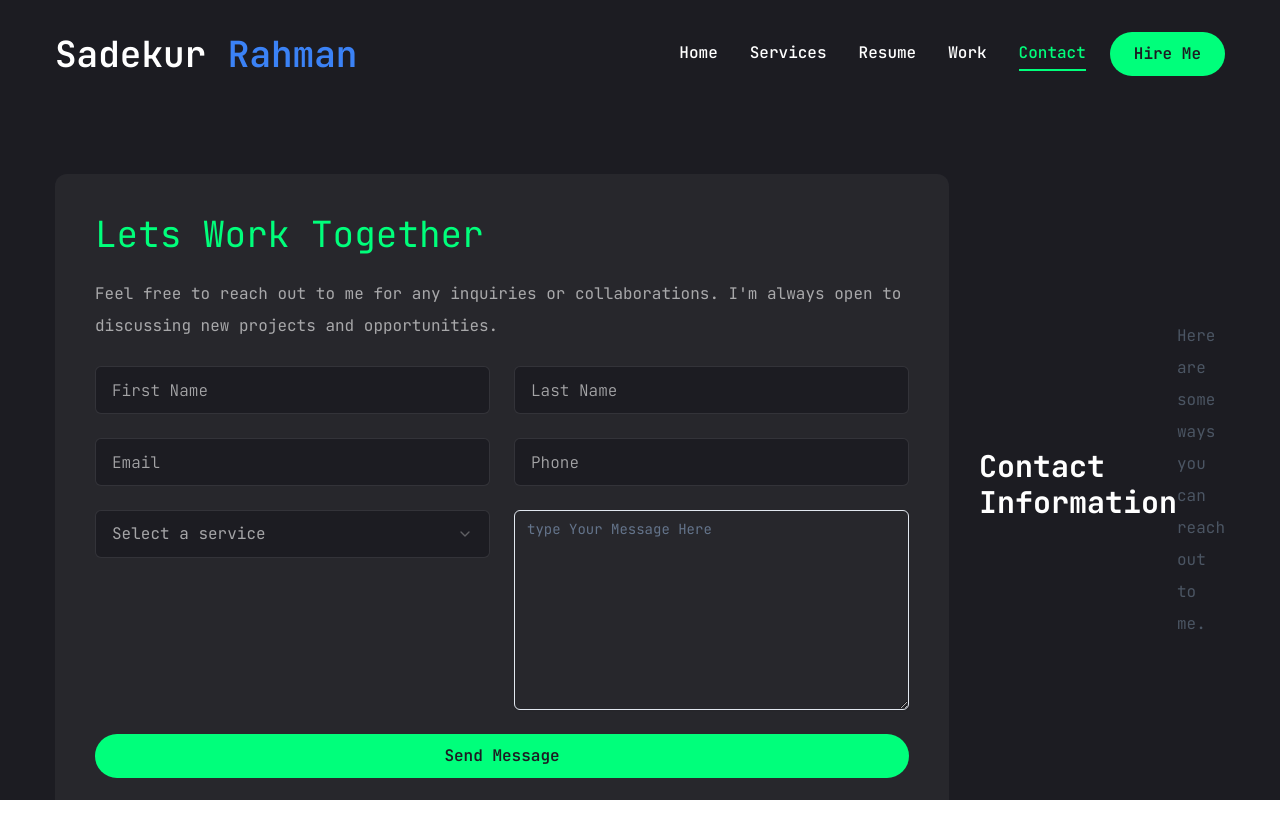
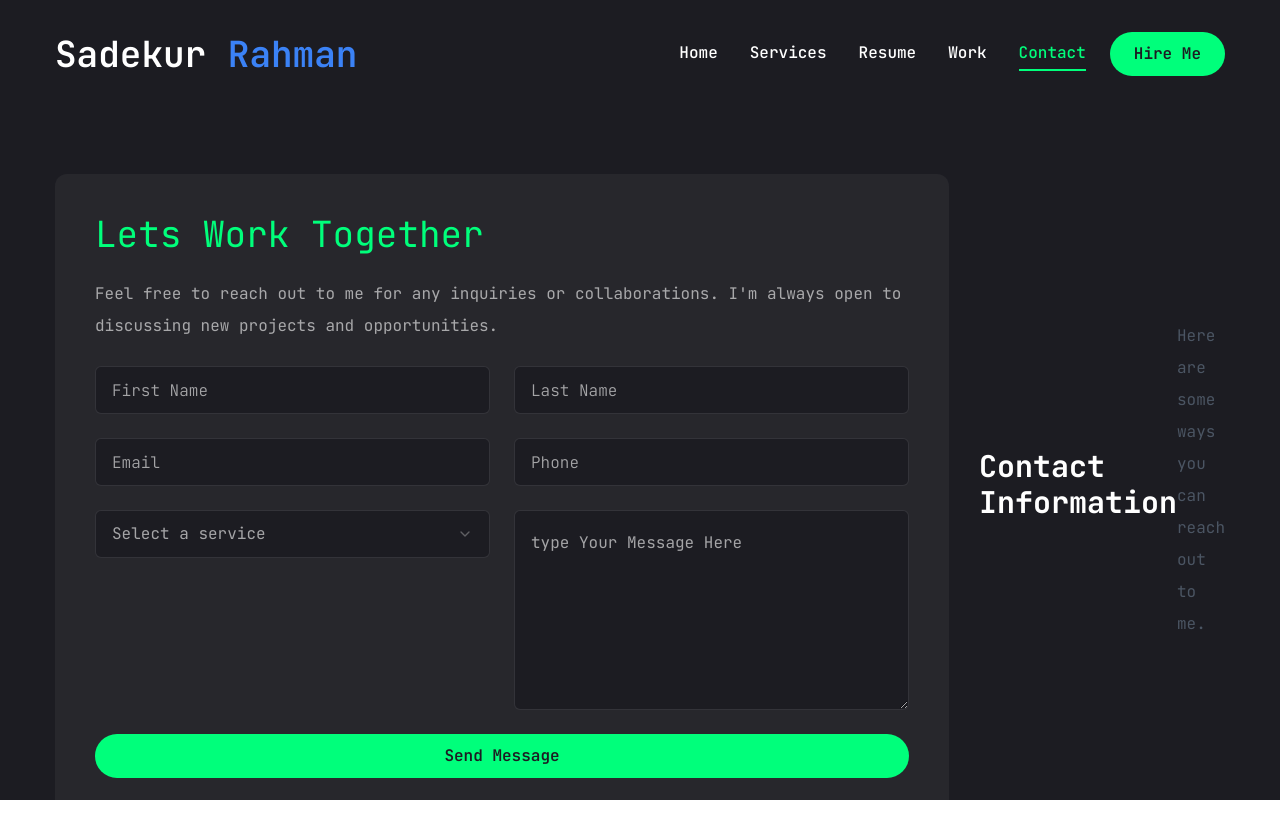
Before and after one commit to sadekur/pfs-2, a Next.js app: page /contact in a window 1280 px wide. Shown: the top 838 px of the page. Built offline with nearby package versions, Linux system fonts and the light colour scheme.

Commit message:
Update Textarea component styles for improved appearance and usability

```diff
--- a/components/ui/textarea.jsx
+++ b/components/ui/textarea.jsx
@@ -6,7 +6,7 @@ const Textarea = React.forwardRef(({ className, ...props }, ref) => {
   return (
     <textarea
       className={cn(
-        "flex min-h-[60px] w-full rounded-md border border-input bg-transparent px-3 py-2 text-base shadow-sm placeholder:text-muted-foreground focus-visible:outline-none focus-visible:ring-1 focus-visible:ring-ring disabled:cursor-not-allowed disabled:opacity-50 md:text-sm",
+        "flex min-h-[80px] w-full rounded-md border border-white/10 bg-primary px-4 py-5 text-base placeholder:text-white/60 focus-visible:outline-none focus-visible:ring-1 focus-visible:ring-accent focus-visible:ring-offset-0 disabled:cursor-not-allowed disabled:opacity-50",
         className
       )}
       ref={ref}
```
